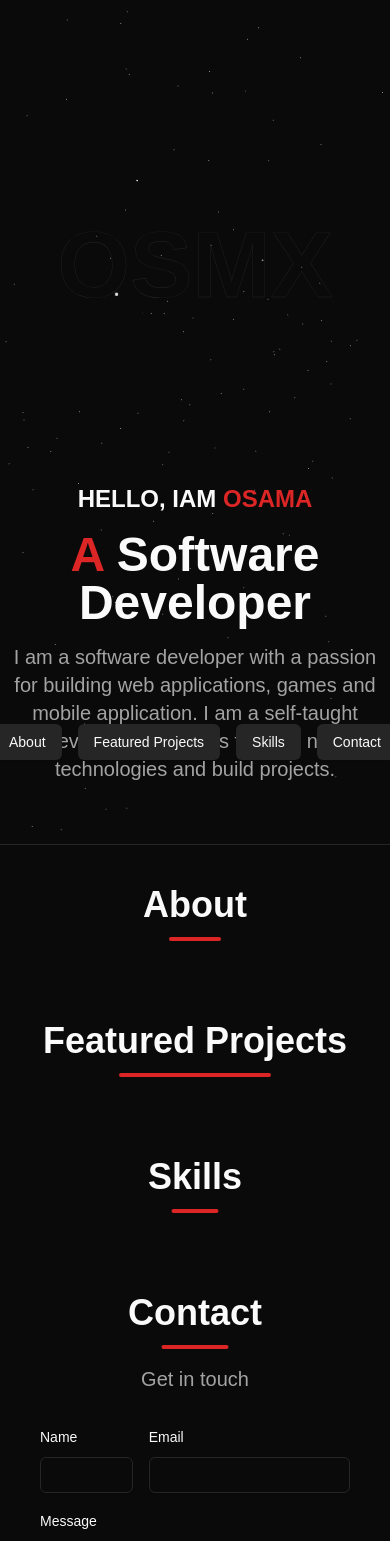
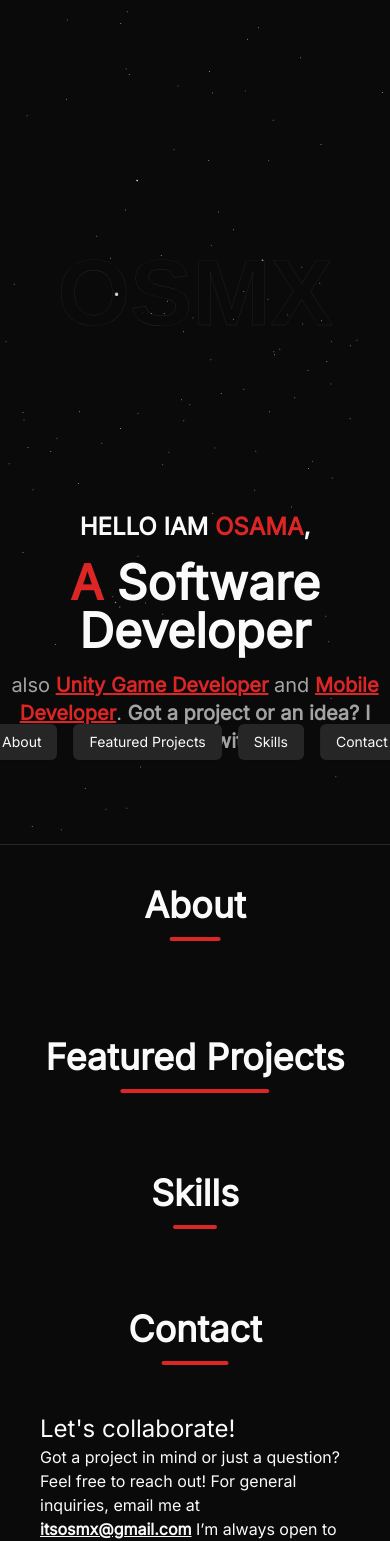
Before and after one commit to itsosmx/portfolio-v6, a Next.js app: page / in a window 390 px wide. Shown: the top 1541 px of the page. Built offline with nearby package versions, Linux system fonts and the light colour scheme.

Commit message:
Enhance contact section with email copy functionality and update placeholders; add introduction and about sections

```diff
--- /dev/null
+++ b/src/app/(home)/components/about-section.tsx
@@ -0,0 +1,5 @@
+import React from "react";
+
+export default function AboutSection() {
+  return <div></div>;
+}
--- a/src/app/(home)/components/contact-section.tsx
+++ b/src/app/(home)/components/contact-section.tsx
@@ -33,10 +33,24 @@ export default function ContactSection() {
     // form.reset();
   }, []);
 
+  const onCopy = useCallback(() => {
+    navigator.clipboard.writeText("itsosmx@gmail.com");
+    toast.success("Email copied to clipboard", { id: "contact-email" });
+  }, []);
+
   return (
-    <div>
-      <p className="section-subtitle">Get in touch</p>
+    <div className="max-w-screen-md">
       <div className="mt-8">
+        <h2 className="text-2xl">Let's collaborate!</h2>
+        <p>
+          Got a project in mind or just a question? Feel free to reach out! For general inquiries, email me at{" "}
+          <span onClick={onCopy} className="font-bold underline cursor-pointer">
+            itsosmx@gmail.com
+          </span>{" "}
+          I’m always open to new opportunities and connections.
+        </p>
+      </div>
+      <div className="mt-14">
         <Form {...form}>
           <form onSubmit={form.handleSubmit(onSubmit)} className="grid grid-cols-3 gap-4">
             <FormField
@@ -46,7 +60,7 @@ export default function ContactSection() {
                 <FormItem>
                   <FormLabel>Name</FormLabel>
                   <FormControl>
-                    <Input {...field} />
+                    <Input {...field} placeholder="Your name.." />
                   </FormControl>
                   <FormMessage />
                 </FormItem>
@@ -59,7 +73,7 @@ export default function ContactSection() {
                 <FormItem className="col-span-2">
                   <FormLabel>Email</FormLabel>
                   <FormControl>
-                    <Input {...field} />
+                    <Input {...field} placeholder="example@osmx.me" />
                   </FormControl>
                   <FormMessage />
                 </FormItem>
@@ -72,7 +86,7 @@ export default function ContactSection() {
                 <FormItem className="col-span-3">
                   <FormLabel>Message</FormLabel>
                   <FormControl>
-                    <Textarea {...field} />
+                    <Textarea {...field} placeholder="What's up..." rows={5} />
                   </FormControl>
                   <FormMessage />
                 </FormItem>
--- /dev/null
+++ b/src/app/(home)/components/introduction-section.tsx
@@ -0,0 +1,42 @@
+import { TextHoverEffect } from "@/components/aceternity/text-hover-effect";
+import { buttonVariants } from "@/components/ui/button";
+import Link from "next/link";
+import React from "react";
+
+export default function IntroductionSection({ className }: { className: string }) {
+  return (
+    <section className={className}>
+      <div className="lg:absolute lg:size-full h-screen-1/2 -z-10">
+        <TextHoverEffect text="OSMX" />
+      </div>
+      <div className="text-center flex flex-col gap-4">
+        <p className="text-2xl uppercase font-bold">
+          Hello iam <span className="text-primary"> Osama</span>,
+        </p>
+        <h1 className="lg:text-7xl text-5xl font-bold max-w-screen-md">
+          <span className="text-primary">A</span> Software Developer
+        </h1>
+        <p className="section-subtitle">
+          also <span className="text-primary font-semibold underline">Unity Game Developer</span> and{" "}
+          <span className="text-primary font-semibold underline">Mobile Developer</span>.{" "}
+          <span className="font-bold">Got a project or an idea? I can help you with that.</span>
+        </p>
+      </div>
+
+      <div className="absolute bottom-[10%] left-1/2 -translate-x-1/2 flex gap-4 items-center">
+        <Link className={buttonVariants({ variant: "secondary" })} href="#about">
+          About
+        </Link>
+        <Link className={buttonVariants({ variant: "secondary" })} href="#featured-projects">
+          Featured Projects
+        </Link>
+        <Link className={buttonVariants({ variant: "secondary" })} href="#skills">
+          Skills
+        </Link>
+        <Link className={buttonVariants({ variant: "secondary" })} href="#contact">
+          Contact
+        </Link>
+      </div>
+    </section>
+  );
+}
--- a/src/app/(home)/page.tsx
+++ b/src/app/(home)/page.tsx
@@ -4,46 +4,18 @@ import { Separator } from "@/components/ui/separator";
 import Link from "next/link";
 import React from "react";
 import ContactSection from "./components/contact-section";
+import IntroductionSection from "./components/introduction-section";
+import AboutSection from "./components/about-section";
 
 export default function Home() {
   return (
     <main>
       <div className="max-w-screen-xl mx-auto">
-        <section className="h-screen flex items-center justify-center flex-col">
-          <div className="lg:absolute lg:size-full h-screen-1/2 -z-10">
-            <TextHoverEffect text="OSMX" />
-          </div>
-          <div className="text-center flex flex-col gap-4">
-            <p className="text-2xl uppercase font-bold">
-              Hello, iam <span className="text-primary"> Osama</span>
-            </p>
-            <h1 className="lg:text-7xl text-5xl font-bold max-w-screen-md">
-              <span className="text-primary">A</span> Software Developer
-            </h1>
-            <p className="section-subtitle">
-              I am a software developer with a passion for building web applications, games and mobile application. I am a self-taught developer who
-              loves to learn new technologies and build projects.
-            </p>
-          </div>
-
-          <div className="absolute bottom-[10%] left-1/2 -translate-x-1/2 flex gap-4 items-center">
-            <Link className={buttonVariants({ variant: "secondary" })} href="#about">
-              About
-            </Link>
-            <Link className={buttonVariants({ variant: "secondary" })} href="#featured-projects">
-              Featured Projects
-            </Link>
-            <Link className={buttonVariants({ variant: "secondary" })} href="#skills">
-              Skills
-            </Link>
-            <Link className={buttonVariants({ variant: "secondary" })} href="#contact">
-              Contact
-            </Link>
-          </div>
-        </section>
+        <IntroductionSection className="h-screen flex items-center justify-center flex-col" />
         <Separator />
         <section id="about" className="lg:h-screen flex flex-col items-center gap-4 p-10 justify-center">
           <h2 className="section-title">About</h2>
+          <AboutSection />
         </section>
         <section id="featured-projects" className="lg:h-screen flex flex-col items-center gap-4 p-10 justify-center">
           <h2 className="section-title">Featured Projects</h2>
--- a/src/app/layout.tsx
+++ b/src/app/layout.tsx
@@ -4,8 +4,11 @@ import StarBackground from "@/components/background-stars";
 import { Toaster } from "sonner";
 import AppProvider from "@/components/providers/app-provider";
 import appMetadata from "@/lib/app-metadata";
+import { Inter  } from "next/font/google";
 
 export const metadata = appMetadata;
+
+const InterFont = Inter ({ subsets: ["latin"], weight: ["400"] });
 
 export default function RootLayout({
   children,
@@ -14,7 +17,7 @@ export default function RootLayout({
 }>) {
   return (
     <html lang="en">
-      <body className={`antialiased`}>
+      <body className={`antialiased ${InterFont.className}`}>
         <AppProvider>
           <ThemeProvider attribute="class" defaultTheme="dark" enableSystem disableTransitionOnChange>
             {children}
```
